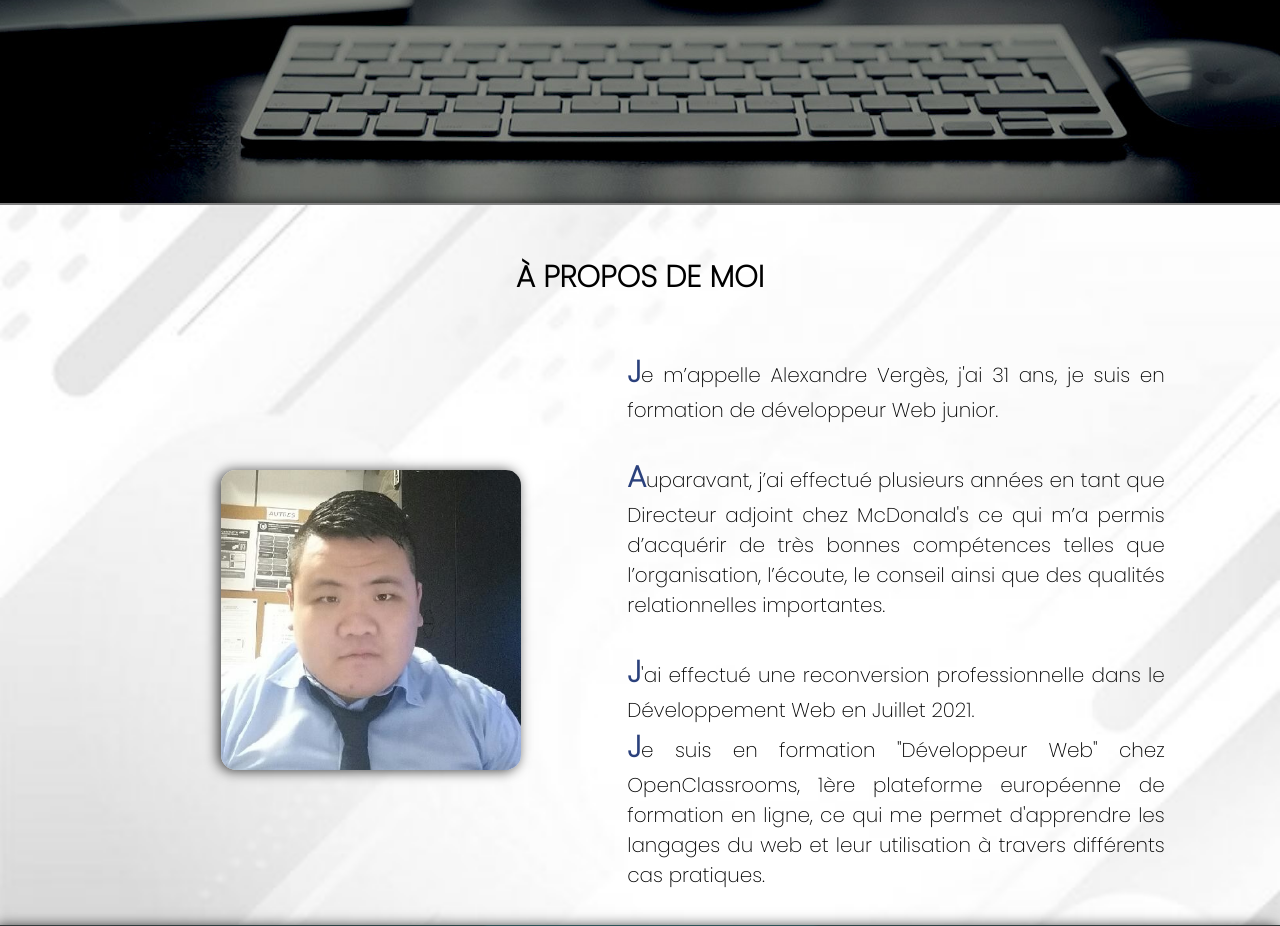
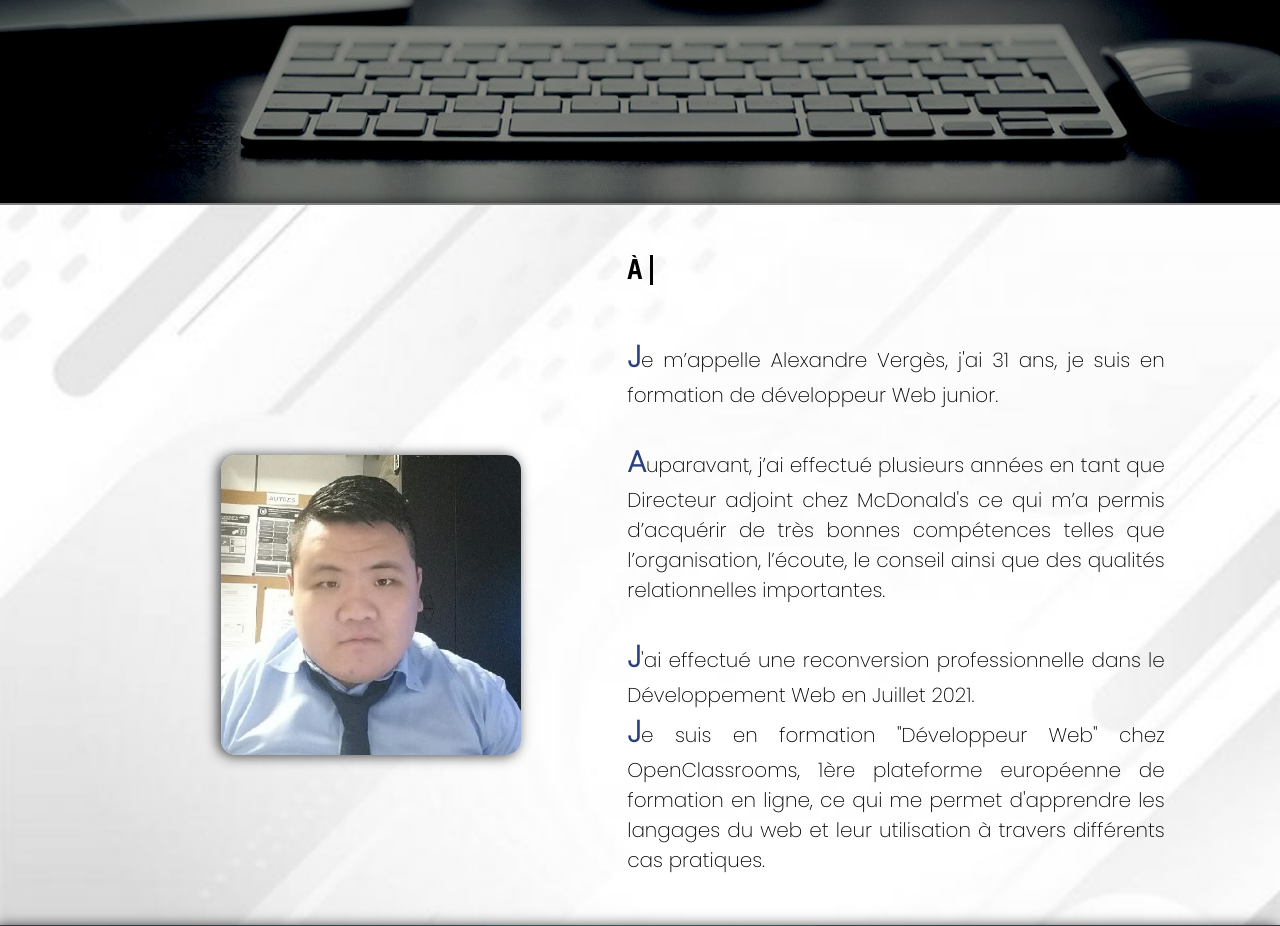
Before and after one commit to ALEXANDREVERGES/portfolio, a PHP site: page / in a window 1280 px wide. Shown: the part 747-1673 px from the top of the page. Run offline with PHP 8.4, Linux system fonts and the light colour scheme; some libraries are stand-ins or nearby versions; some web fonts are replaced.

Commit message:
correction

```diff
--- a/index.html
+++ b/index.html
@@ -31,7 +31,7 @@
 </div>
 </header>
 <section id="back"  class="section_1">
-    <div class="carte">
+    <div class="carte ">
         <div class="text1">
             <div class="patterns">
                 <svg width="100%" height="100%">
@@ -59,12 +59,12 @@
 </section>
 <section id="propos" >
     <div class="section_2">
-        <div class="text_titre1 " > À PROPOS DE MOI </div>
+        <div class="text_titre1 typing-demo" > À PROPOS DE MOI </div>
     </div>
         <div class="container_section2">
             <div class="container_img"><img title="alexandre vergès" class="img_profil slide-in" src="img/link.jpg" alt="Alexandre Vergès"></div>
             <div class="container_text text_info1 ">
-                <div> <span class="color">J</span>e m’appelle Alexandre Vergès, j'ai 31 ans, je suis en formation de développeur Web junior.</div>
+                <div> <span class="color ">J</span>e m’appelle Alexandre Vergès, j'ai 31 ans, je suis en formation de développeur Web junior.</div>
                 <div> <br> </div>
                 <div><span class="color">A</span>uparavant, j’ai effectué plusieurs années en tant que Directeur adjoint chez McDonald's ce qui m’a permis d’acquérir de très bonnes compétences telles que l’organisation, l’écoute, le conseil ainsi que des qualités relationnelles importantes.
                 </div>
--- a/style.css
+++ b/style.css
@@ -365,3 +365,33 @@ button:hover{
     font-weight: 400;
     text-align: justify;
 }
+.wrapper {
+    height: 5vh;
+    /*This part is important for centering*/
+    display: flex;
+    align-items: center;
+    justify-content: center;
+  }
+
+  .typing-demo {
+    width: 16ch;
+    animation: typing 6s steps(22), blink .5s step-end infinite;
+    animation-iteration-count: infinite;
+    white-space: nowrap;
+    overflow: hidden;
+    border-right: 3px solid;
+    font-family: monospace;
+    font-size: 2em;
+  }
+
+  @keyframes typing {
+    from {
+      width: 0
+    }
+  }
+
+  @keyframes blink {
+    50% {
+      border-color: transparent
+    }
+  }
```
